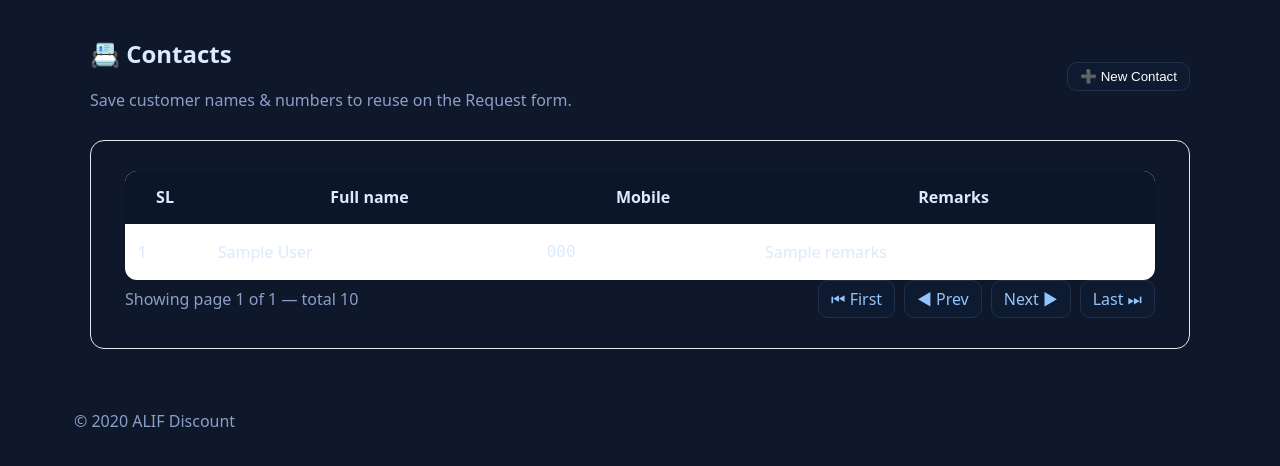
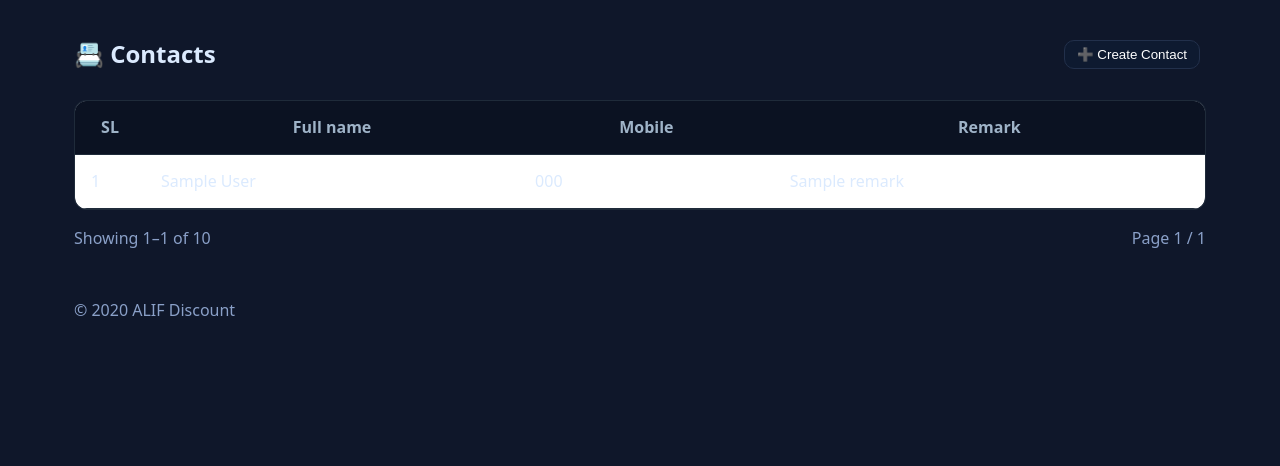
Before and after one commit to MithelaGroup/alifdiscount, a FastAPI app: template templates/contacts.html in a window 1280 px wide. Shown: the part 67-533 px from the top of the page. Run offline with FastAPI, Linux system fonts and the light colour scheme; the template is opened without the code that fills it: most values are stand-ins (such as "Sample title", 1, 10 or a date in 2020).

Commit message:
Update contacts.html

```diff
--- a/templates/contacts.html
+++ b/templates/contacts.html
@@ -1,162 +1,125 @@
 {% extends "base.html" %}
+
 {% block title %}Contacts{% endblock %}
 
 {% block content %}
-
 <section class="section">
-  <div class="row start">
-    <div class="col">
-      <h1 class="h1">📇 Contacts</h1>
-      <p class="muted">Save customer names & numbers to reuse on the Request form.</p>
-    </div>
-    <div class="col right">
-      <button id="btn-open-modal" class="btn btn-primary">➕ New Contact</button>
+  <div class="page-head">
+    <h1>📇 Contacts</h1>
+    <div class="actions">
+      <button id="btnOpenContact" class="btn btn-primary">➕ Create Contact</button>
     </div>
   </div>
 
-  <div class="card mt-4">
-    <div class="card-body">
+  {% if request.query_params.get('err') == 'mobile' %}
+  <div class="alert alert-danger">Invalid mobile format. Please use <strong>+8801XXXXXXXXX</strong>.</div>
+  {% endif %}
+
   {% if total == 0 %}
     <p class="muted">No contacts yet.</p>
   {% else %}
-        <div class="table-responsive">
+    <div class="table-wrap">
       <table class="table">
         <thead>
           <tr>
-                <th style="width:80px">SL</th>
+            <th style="width:70px">SL</th>
             <th>Full name</th>
             <th>Mobile</th>
-                <th>Remarks</th>
+            <th>Remark</th>
           </tr>
         </thead>
         <tbody>
-              {% for c in rows %}
+        {% for r in rows %}
           <tr>
-                <td>{{ (page - 1) * page_size + loop.index }}</td>
-                <td>{{ c.full_name }}</td>
-                <td><code>{{ c.mobile }}</code></td>
-                <td>{{ c.remarks or "-" }}</td>
+            <td>{{ (page - 1) * per_page + loop.index }}</td>
+            <td>{{ r.full_name }}</td>
+            <td>{{ r.mobile }}</td>
+            <td>{{ r.remark }}</td>
           </tr>
         {% endfor %}
         </tbody>
       </table>
     </div>
 
-        <div class="row between mt-3">
-          <div class="col">
-            <span class="muted">Showing page {{ page }} of {{ last_page }} — total {{ total }}</span>
+    <div class="pager">
+      <div class="muted">
+        Showing {{ (page - 1) * per_page + 1 }}–{{ (page - 1) * per_page + rows|length }} of {{ total }}
       </div>
-          <div class="col right">
-            <div class="btn-group">
-              {% set prevp = 1 if page <= 2 else page - 1 %}
-              {% set nextp = last_page if page >= last_page - 1 else page + 1 %}
-              <a class="btn" href="/contacts?page=1">⏮ First</a>
-              <a class="btn" href="/contacts?page={{ prevp }}&page_size={{ page_size }}">◀ Prev</a>
-              <a class="btn" href="/contacts?page={{ nextp }}&page_size={{ page_size }}">Next ▶</a>
-              <a class="btn" href="/contacts?page={{ last_page }}&page_size={{ page_size }}">Last ⏭</a>
-            </div>
+      <div>
+        {% if page > 1 %}
+          <a class="btn btn-secondary" href="/contacts?page={{ page - 1 }}&per_page={{ per_page }}">← Prev</a>
+        {% endif %}
+        <span class="muted">Page {{ page }} / {{ pages }}</span>
+        {% if page < pages %}
+          <a class="btn btn-secondary" href="/contacts?page={{ page + 1 }}&per_page={{ per_page }}">Next →</a>
+        {% endif %}
       </div>
     </div>
   {% endif %}
-    </div>
-  </div>
 </section>
 
 <!-- Modal -->
-<dialog id="modal-contact" class="modal">
-  <form id="form-contact" method="post" action="/contacts/create" class="modal-card" novalidate>
-    <div class="modal-head">
-      <h3>➕ Add Contact</h3>
-      <button type="button" class="btn btn-ghost" id="btn-close-modal">✖</button>
+<dialog id="contactDialog" class="modal">
+  <form method="post" action="/contacts" class="card" id="contactForm">
+    <h3>➕ Create Contact</h3>
+
+    <label class="lbl">Full name</label>
+    <input class="inp" type="text" name="full_name" placeholder="e.g., Md. Rahim" required>
+
+    <label class="lbl">Mobile (BD)</label>
+    <div class="input-row">
+      <input class="inp" type="text" name="mobile_input" id="mobile_input"
+             value="+880" required
+             pattern="^\+8801[3-9]\d{8}$"
+             title="Use +8801XXXXXXXXX">
+      <small class="muted">Format: +8801XXXXXXXXX</small>
     </div>
 
-    <div class="modal-body">
-      <div class="form-row">
-        <label for="full_name">Full name</label>
-        <input required id="full_name" name="full_name" type="text" class="input" placeholder="e.g., Md. Rahim" />
-      </div>
+    <label class="lbl">Remark</label>
+    <textarea class="inp" name="remark" rows="3" placeholder="Optional short note…"></textarea>
 
-      <div class="form-row">
-        <label for="mobile">Mobile (🇧🇩 +880)</label>
-        <div class="input-group">
-          <span class="input-group-addon">+880</span>
-          <input required id="mobile_local" type="tel" class="input" inputmode="numeric" pattern="1[0-9]{9}"
-                 placeholder="1XXXXXXXXX" maxlength="10" />
-        </div>
-        <input id="mobile" name="mobile" type="hidden" />
-        <small class="muted">Must be <strong>+8801XXXXXXXXX</strong>. (We’ll build it for you from the box above.)</small>
-      </div>
-
-      <div class="form-row">
-        <label for="remarks">Remarks</label>
-        <textarea id="remarks" name="remarks" class="textarea" rows="2" placeholder="Short note (optional)"></textarea>
-      </div>
-
-      <div id="form-error" class="alert alert-error" style="display:none"></div>
-    </div>
-
-    <div class="modal-foot right">
-      <button type="button" class="btn" id="btn-cancel">Cancel</button>
+    <div class="modal-actions">
+      <button type="button" class="btn" id="btnCloseContact">Cancel</button>
       <button type="submit" class="btn btn-primary">Save</button>
     </div>
   </form>
 </dialog>
 
 <style>
-  .section { max-width: 1100px; margin: 0 auto; }
-  .row { display:flex; gap:1rem; align-items:center; flex-wrap:wrap; }
-  .row.start { justify-content: space-between; }
-  .row.between { justify-content: space-between; }
-  .col.right { margin-left:auto; }
-  .card { background: var(--surface-2); border-radius: 14px; box-shadow: var(--shadow-2); }
-  .card-body { padding: 1rem 1.25rem; }
-  .table-responsive { overflow:auto; }
-  .table { width:100%; border-collapse: collapse; }
-  .table th, .table td { padding:.9rem .8rem; border-bottom: 1px dashed rgba(255,255,255,.06); }
-  .btn-group .btn { margin-left:.3rem; }
-  .modal { border: none; padding: 0; border-radius: 16px; }
-  .modal::backdrop { background: rgba(0,0,0,.45); }
-  .modal-card { width: 520px; max-width: 95vw; }
-  .modal-head, .modal-foot { display:flex; align-items:center; justify-content: space-between; padding: .9rem 1rem; background: var(--surface-2); }
-  .modal-body { padding: 1rem; background: var(--surface-1); }
-  .form-row { margin-bottom: .9rem; display:flex; flex-direction: column; }
-  .input-group { display:flex; }
-  .input-group-addon { background: var(--surface-3); padding:.55rem .7rem; border-top-left-radius:10px; border-bottom-left-radius:10px; border:1px solid rgba(255,255,255,.1); border-right:none; }
-  .input-group .input { border-top-left-radius:0; border-bottom-left-radius:0; }
-  .alert-error { background: #3a2030; color: #ff9bb7; padding:.6rem .8rem; border-radius:10px; }
+  .page-head { display:flex; justify-content:space-between; align-items:center; margin-bottom:1rem; }
+  .table-wrap { overflow:auto; border-radius:12px; border:1px solid var(--border-color, #1f2b3a); }
+  .table { width:100%; border-collapse:separate; border-spacing:0; }
+  .table th, .table td { padding:.9rem 1rem; border-bottom:1px solid var(--border-color, #1f2b3a); }
+  .table thead th { font-weight:600; color:var(--text-weak,#9fb3c8); background:var(--panel,#0f1722); }
+  .pager { margin-top:1rem; display:flex; justify-content:space-between; align-items:center; }
+  .modal::backdrop { background: rgba(0,0,0,.55); }
+  .modal .card { width:min(560px, 92vw); padding:1.25rem; border-radius:16px; background:var(--panel,#0f1722); border:1px solid var(--border-color,#1f2b3a); }
+  .lbl { display:block; margin:.5rem 0 .35rem; font-weight:600; }
+  .inp { width:100%; padding:.7rem .8rem; border-radius:10px; border:1px solid var(--border-color,#1f2b3a); background:var(--panel,#0f1722); color:var(--text,#e3edf7); }
+  .input-row small { display:block; margin-top:.25rem; }
+  .modal-actions { display:flex; justify-content:flex-end; gap:.6rem; margin-top:1rem; }
 </style>
 
 <script>
-(function(){
-  const dlg = document.getElementById('modal-contact');
-  const openBtn = document.getElementById('btn-open-modal');
-  const closeBtn = document.getElementById('btn-close-modal');
-  const cancelBtn = document.getElementById('btn-cancel');
-  const form = document.getElementById('form-contact');
-  const local = document.getElementById('mobile_local');
-  const hidden = document.getElementById('mobile');
-  const err = document.getElementById('form-error');
+  const dlg = document.getElementById('contactDialog');
+  const openBtn = document.getElementById('btnOpenContact');
+  const closeBtn = document.getElementById('btnCloseContact');
+  const mobileInput = document.getElementById('mobile_input');
 
-  function open() { dlg.showModal(); setTimeout(()=>document.getElementById('full_name').focus(), 10); }
-  function close() { dlg.close(); err.style.display='none'; err.textContent=''; form.reset(); }
+  openBtn?.addEventListener('click', () => {
+    if (!mobileInput.value || !mobileInput.value.startsWith('+880')) {
+      mobileInput.value = '+880';
+    }
+    dlg.showModal();
+    mobileInput.focus();
+  });
+  closeBtn?.addEventListener('click', () => dlg.close());
 
-  openBtn?.addEventListener('click', open);
-  closeBtn?.addEventListener('click', close);
-  cancelBtn?.addEventListener('click', close);
-
-  form.addEventListener('submit', function(e){
-    // compose +880 + local
-    const v = (local.value || '').replace(/[^0-9]/g,'');
-    if (!/^1[0-9]{9}$/.test(v)) {
-      e.preventDefault();
-      err.textContent = 'Enter a 10-digit Bangladesh mobile after +880 (e.g., 1XXXXXXXXX).';
-      err.style.display = 'block';
-      local.focus();
-      return false;
+  // Prevent users from deleting the +880 prefix entirely
+  mobileInput?.addEventListener('input', () => {
+    if (!mobileInput.value.startsWith('+880')) {
+      mobileInput.value = '+880';
     }
-    hidden.value = '+880' + v;
   });
-})();
 </script>
-
 {% endblock %}
```
Lines whose indentation alone changed are shown as unchanged.
